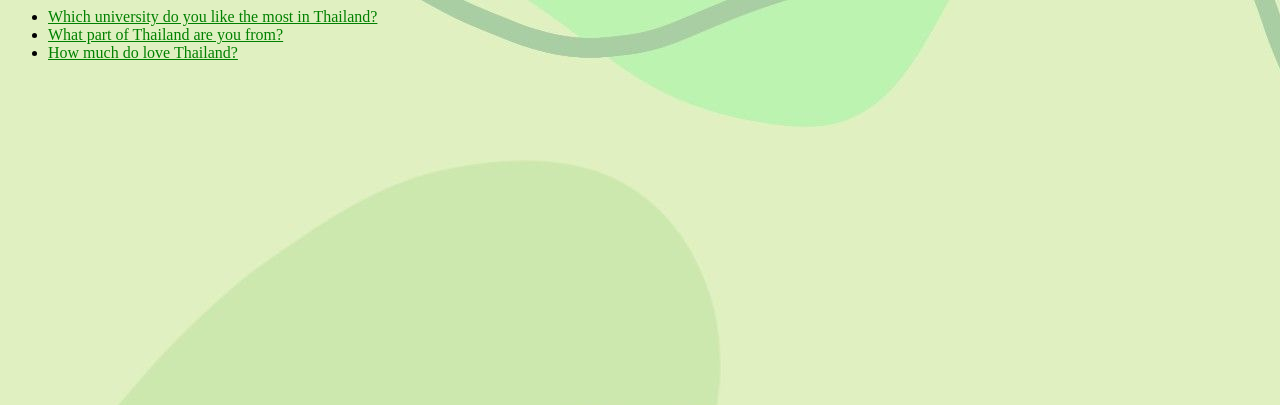
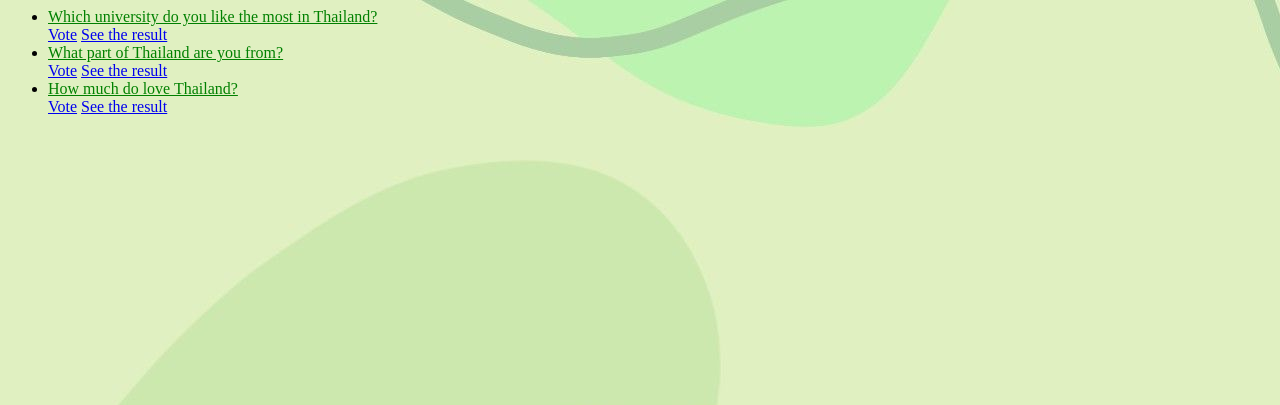
Before and after one commit to pinpimarn/ku-polls, a Django app: page /polls/ in a window 1280 px wide. Shown: the top 405 px of the page. Run offline with Django 4.2, Linux system fonts and the light colour scheme; data comes from the database, SQL or seed files in the repository.

Commit message:
Add hyperlink for vote and result in each question #22

```diff
--- a/polls/templates/polls/index.html
+++ b/polls/templates/polls/index.html
@@ -9,6 +9,8 @@
 {% endif %}
     {% for question in latest_question_list %}
         <li><a href="{% url 'polls:detail' question.id %}">{{ question.question_text }}</a></li>
+        <a href="{% url 'polls:detail' question.id %}">Vote</a>
+        <a href="{% url 'polls:results' question.id %}">See the result</a>
     {% endfor %}
     </ul>
 {% else %}
```
